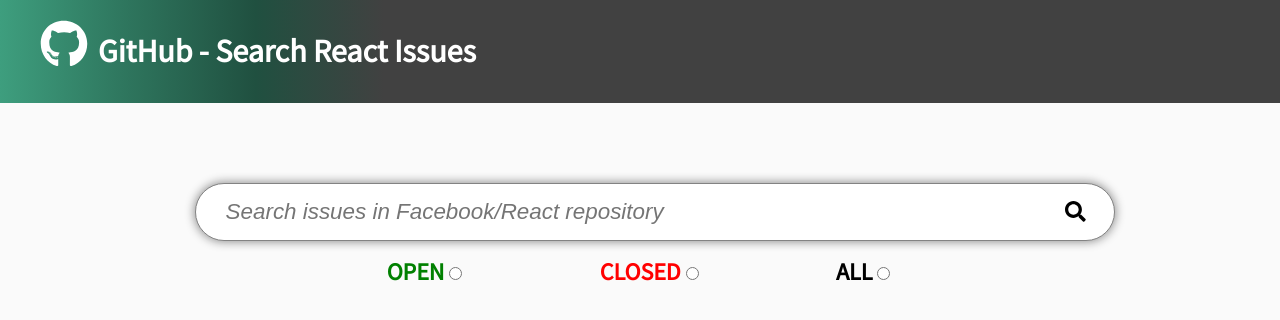
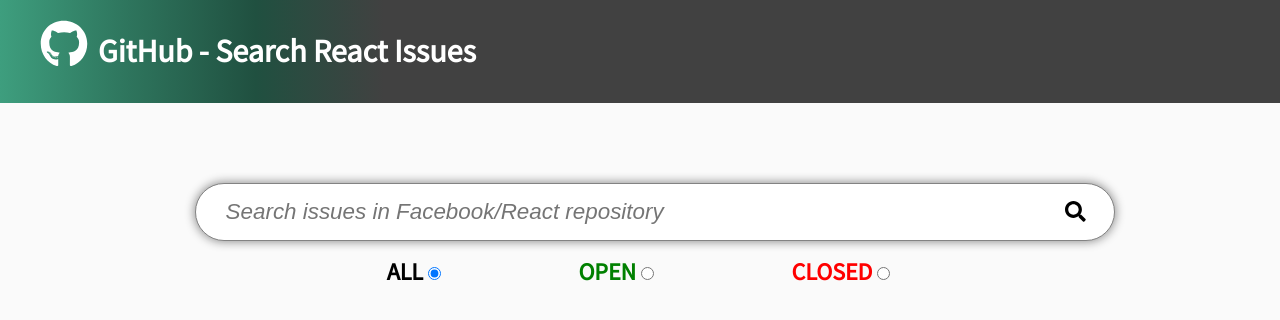
Before and after one commit to DvidLpez/React_Webpack5, a React app: page / in a window 1280 px wide. Shown: the top 320 px of the page. Built offline with nearby package versions, Linux system fonts and the light colour scheme.

Commit message:
Set state Reducer

```diff
--- a/src/components/SearchBar/SearchBar.tsx
+++ b/src/components/SearchBar/SearchBar.tsx
@@ -22,7 +22,7 @@ const SearchBar: FC = (): ReactElement => {
    }
 
    const { term, state } = form;
-   const dispatch:Dispatch<any> = useDispatch();
+   const dispatch: Dispatch<any> = useDispatch();
 
    useEffect( ()=> {
 
@@ -32,6 +32,10 @@ const SearchBar: FC = (): ReactElement => {
       }
 
    }, [term, state, dispatch]);
+
+   const isCheck = (e: string) => {
+      return e == state ? true : false;
+   }
 
    return(
       <Fragment>
@@ -48,6 +52,15 @@ const SearchBar: FC = (): ReactElement => {
                <FontAwesomeIcon icon={faSearch} className="icon_search" />
             </div>
             <div className="wrapper_radio">
+               <label>ALL
+                  <input
+                     type="radio"
+                     name="state"
+                     onChange={handleForm}
+                     value=""
+                     checked={isCheck('')}
+                  />
+               </label>
                <label className="open">OPEN
                   <input
                      type="radio"
@@ -55,6 +68,7 @@ const SearchBar: FC = (): ReactElement => {
                      className=""
                      onChange={handleForm}
                      value="open"
+                     checked={isCheck('open')}
                   />
                </label>
                <label className="closed">CLOSED
@@ -63,14 +77,7 @@ const SearchBar: FC = (): ReactElement => {
                      name="state"
                      onChange={handleForm}
                      value="closed"
-                  />
-               </label>
-               <label>ALL
-                  <input
-                     type="radio"
-                     name="state"
-                     onChange={handleForm}
-                     value=""
+                     checked={isCheck('closed')}
                   />
                </label>
             </div>
--- a/src/redux/actions/issuesAction.ts
+++ b/src/redux/actions/issuesAction.ts
@@ -5,6 +5,7 @@ import { SETTINGS } from "../../settings/settings";
 import { LOAD_ISSUES, KEEP_ISSUES_OK, KEEP_ISSUES_KO, KEEP_ISSUE_KO, KEEP_ISSUE_OK } from "../types";
 import IIssue from "../../interfaces/IIssue";
 import IPayload from '../../interfaces/IPayload';
+
 
 interface IDispatchProps {
    type: string;
@@ -16,19 +17,16 @@ export const loadIssuesAction = (term: string, state: string, total: number) =>
       dispatch(launchDispatch(LOAD_ISSUES, { loading: true }));
 
       try {
-
+         const { OWNER, NAME } = SETTINGS.API_GITHUB;
          const query = state
-           ? `repo:facebook/React is:issue in:title ${term} in:body ${term} sort:created-desc is:${state}`
-           : `repo:facebook/React is:issue in:title ${term} in:body ${term} sort:created-desc`;
-
-            console.log(query);
+           ? `repo:${OWNER}/${NAME} is:issue in:title ${term} in:body ${term} sort:created-desc is:${state}`
+           : `repo:${OWNER}/${NAME} is:issue in:title ${term} in:body ${term} sort:created-desc`;
 
          const { loading, data } = await client.query({
             query: GET_ISSUES_REACT,
             variables: { query, total },
          });
-         console.log(data);
-
+         // console.log(data);
          const result: Array<IIssue> = data.search.nodes;
          dispatch(launchDispatch(KEEP_ISSUES_OK, { term, status: state, loading, error: false, result }));
       } catch (error) {
```
Also changed, not shown: src/redux/reducers/issuesReducer.ts (+11 -2 lines).
